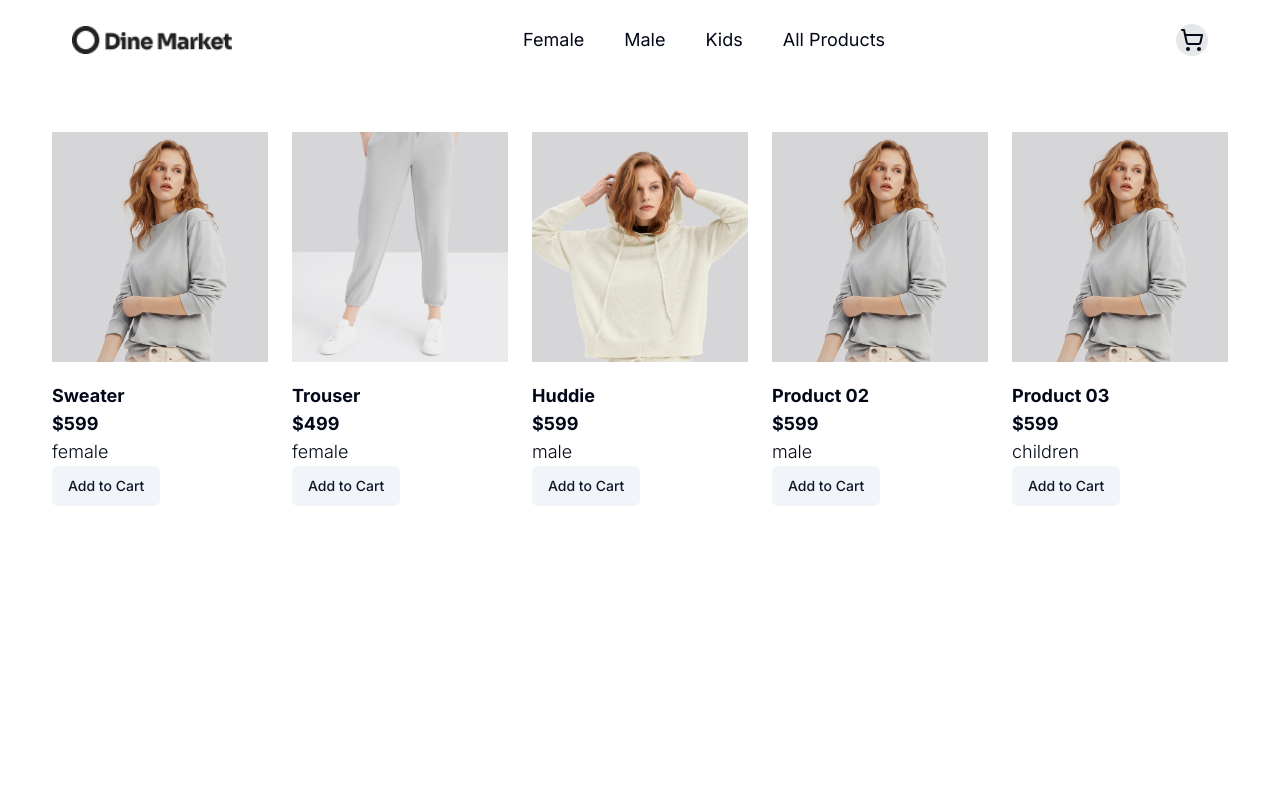
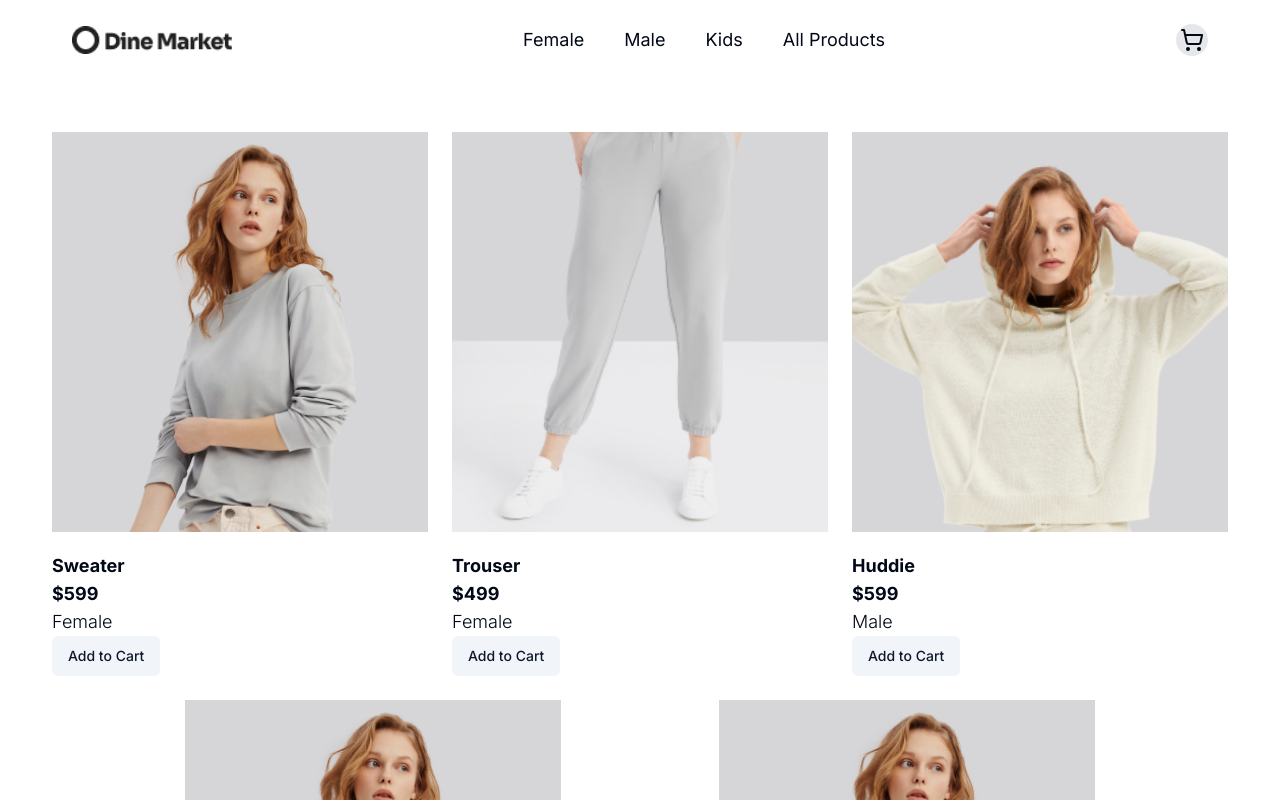
Before and after one commit to hasham25525/Clothes-Shopping, a Next.js app: page /products in a window 1280 px wide. Shown: the top 800 px of the page. Built offline with nearby package versions, Linux system fonts and the light colour scheme.

Commit message:
Navigation

```diff
--- /dev/null
+++ b/src/app/products/[id]/page.tsx
@@ -0,0 +1,28 @@
+import React from 'react'
+import ProductCard from '@/components/ProductCard'
+import { Products } from '@/utils/mock'
+
+const getProductByCategory = (category: string) => {
+    return Products.filter((product) => product.category === category)
+}
+
+export default function Page({ params }: { params: { id: string } }) {
+    // const result = getProductByCategory(params.slug);
+    return (
+
+        <div className='flex justify-evenly py-10  flex-wrap'>
+            {/* {
+                result.length > 0 ? (result.map((product) => (
+                    <ProductCard
+                        key={product.id}
+                        title={product.name}
+                        price={product.price}
+                        img={product.image}
+                        category={product.category} />
+                )
+                )) : (<p> No Product Found</p>)
+            } */}
+            This is Product Page for Product Id {params.id}
+        </div>
+    )
+}
--- a/src/components/ProductCard.tsx
+++ b/src/components/ProductCard.tsx
@@ -1,13 +1,20 @@
 import React from 'react'
 import p1 from '/public/prod1.png'
-import Image,{StaticImageData} from 'next/image'
+import Image, { StaticImageData } from 'next/image'
 import { Button } from "@/components/ui/button"
+import Link from 'next/link'
 
+const ProductCard = (props: {
+    title: string,
+    price: number,
+    img: StaticImageData,
+    category: string,
+    id: string
+}) => {
+    return (
+<Link href={`/products/${props.id}`}>
 
-const ProductCard = (props:{title:string, price:number, img:StaticImageData, category:string}) => {
-    return (
-
-        <div className='flex-1 transition ease-in-out p-3 hover:scale-105 hover:shadow-md'>
+<div className='flex-1 transition ease-in-out p-3 hover:scale-105 hover:shadow-md'>
             <Image src={props.img} height={400} alt="product" />
             <h3 className='font-bold text-lg mt-5'>{props.title}</h3>
             <p className='font-bold text-lg '>${props.price}</p>
@@ -15,6 +22,7 @@ const ProductCard = (props:{title:string, price:number, img:StaticImageData, cat
             <Button variant="secondary">Add to Cart</Button>
 
         </div>
+</Link>
     )
 }
 
--- a/src/components/layout/Header.tsx
+++ b/src/components/layout/Header.tsx
@@ -21,7 +21,7 @@ const Header = () => {
           </Link>
         </li>
         <li className="text-lg">
-          <Link href="/category/kids">
+          <Link href="/category/Kids">
             Kids
           </Link>
         </li>
--- a/src/utils/mock.ts
+++ b/src/utils/mock.ts
@@ -8,35 +8,35 @@ export const Products: Product[] = [
         id: "1",
         name: 'Sweater',
         price: 599,
-        category: 'female',
+        category: 'Female',
         image: p1,
     },
     {
         id: "2",
         name: 'Trouser ',
         price: 499,
-        category: 'female',
+        category: 'Female',
         image: p2,
     },
     {
         id: "3",
         name: 'Huddie',
         price: 599,
-        category: 'male',
+        category: 'Male',
         image: hud,
     },
     {
         id: "4",
         name: 'Product 02',
         price: 599,
-        category: 'male',
+        category: 'Male',
         image: p1,
     },
     {
         id: "5",
         name: 'Product 03',
         price: 599,
-        category: 'children',
+        category: 'Kids',
         image: p1,
     },
 ];
--- a/src/views/ProductList.tsx
+++ b/src/views/ProductList.tsx
@@ -19,7 +19,7 @@ const ProductList = () => {
             <section className='flex justify-evenly gap-y-6 lg:flex-row py-6 '>
                 {
                     prodChunks?.map((product)=>(
-                         <ProductCard key={product.id} title={product.name} price={product.price} img={product.image} category={product.category} />
+                         <ProductCard key={product.id} title={product.name} price={product.price} img={product.image} category={product.category} id={product.id} />
                     ))
                 }
             </section>
```
